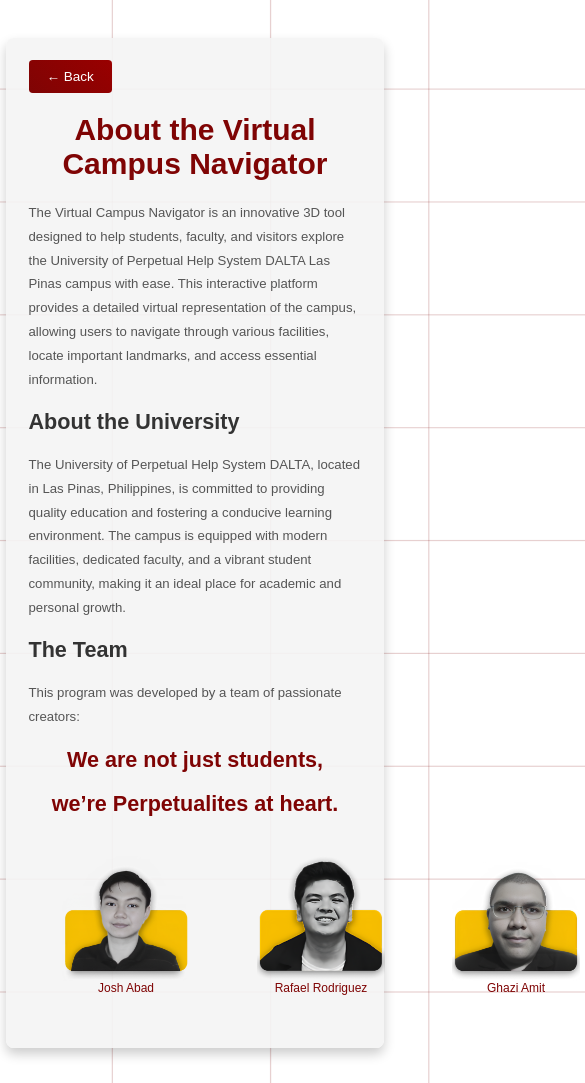
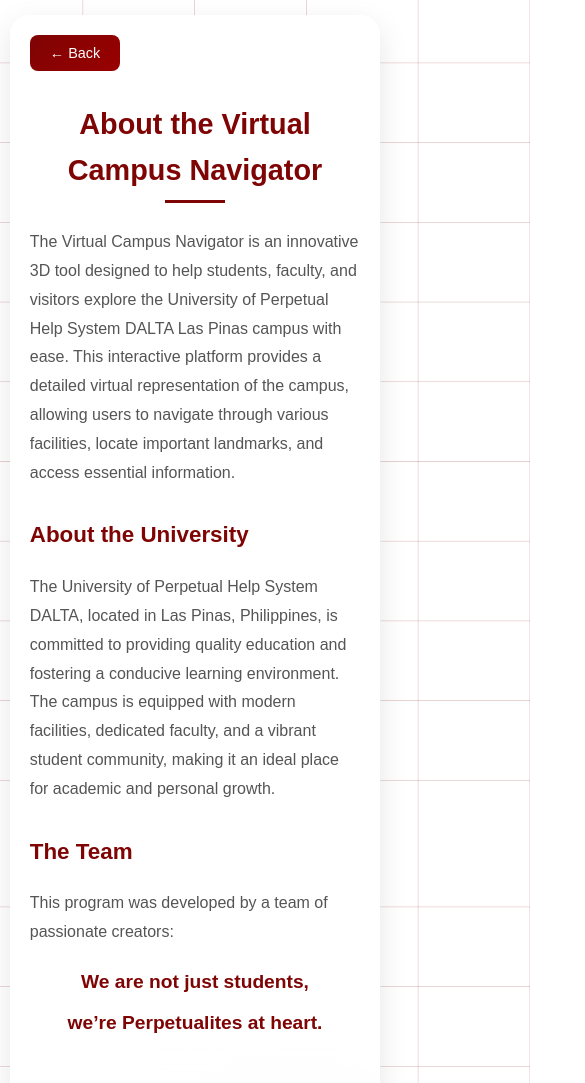
Before and after one commit to itzvlad21/uphsd-lp-campusnavigator, a website built with Vite: page about.html in a window 390 px wide. Shown: the top 1083 px of the page, 585 px wide, since content can reach past the window. Built offline with nearby package versions, Linux system fonts and the light colour scheme; sample sign-in values are in the browser's storage.

Commit message:
Update about.css

```diff
--- a/src/styles/about.css
+++ b/src/styles/about.css
@@ -1,144 +1,242 @@
-/* Base styles */
 :root {
     --primary-color: #7F0404;
-    --hover-color: #990000;
+    --primary-hover: #990000;
     --text-light: #ffffff;
     --text-dark: #333333;
     --background-light: #f9f9f9;
-    --spacing-sm: 10px;
-    --spacing-md: 20px;
-    --spacing-lg: 30px;
     --font-family: 'Poppins', sans-serif;
 }
 
+* {
+    margin: 0;
+    padding: 0;
+    box-sizing: border-box;
+}
+
 body {
+    font-family: var(--font-family);
     background-image: url('/assets/images/about-background.png');
     background-size: cover;
-    overflow-y: scroll;
-    font-family: 'Poppins', sans-serif;
-    zoom: 75%;
+    background-position: center;
+    background-attachment: fixed;
+    line-height: 1.6;
+    color: var(--text-dark);
+    min-height: 100vh;
+    display: flex;
+    flex-direction: column;
 }
 
-#about-page {
-    background-color: rgba(244, 244, 244, 0.9);
-    padding: 30px;
-    border-radius: 10px;
-    max-width: 800px;
-    margin: 50px auto;
-    box-shadow: 0 8px 16px rgba(0, 0, 0, 0.2);
-}
-
-/* Logo */
 #logo {
     position: fixed;
     display: flex;
     top: 20px;
     left: 20px;
-    width: clamp(40px, 8vw, 100%);
     gap: 10px;
-    height: auto;
     z-index: 1000;
 }
 
 #logo img {
     width: clamp(40px, 8vw, 70px);
+    height: auto;
+    transition: transform 0.3s ease;
+}
+
+#logo img:hover {
+    transform: scale(1.05);
+}
+
+#about-page {
+    background-color: rgba(255, 255, 255, 0.95);
+    margin: 40px auto;
+    padding: 40px;
+    border-radius: 20px;
+    max-width: 900px;
+    width: 90%;
+    box-shadow: 0 10px 30px rgba(0, 0, 0, 0.1);
+    backdrop-filter: blur(10px);
+}
+
+#back-button {
+    background: linear-gradient(135deg, var(--primary-color), var(--primary-hover));
+    color: white;
+    border: none;
+    padding: 12px 24px;
+    border-radius: 8px;
+    cursor: pointer;
+    font-size: 1rem;
+    margin-bottom: 30px;
+    transition: all 0.3s ease;
+    display: flex;
+    align-items: center;
+    gap: 8px;
+    width: fit-content;
+}
+
+#back-button:hover {
+    transform: translateY(-2px);
+    box-shadow: 0 5px 15px rgba(127, 4, 4, 0.3);
 }
 
 h1 {
-    color: #7F0404;
+    color: var(--primary-color);
+    font-size: clamp(1.8rem, 4vw, 2.5rem);
+    margin-bottom: 25px;
     text-align: center;
-    font-size: 2.5em;
+    position: relative;
+    padding-bottom: 15px;
+}
+
+h1::after {
+    content: '';
+    position: absolute;
+    bottom: 0;
+    left: 50%;
+    transform: translateX(-50%);
+    width: 100px;
+    height: 3px;
+    background: var(--primary-color);
 }
 
 h2 {
-    color: #333;
-    font-size: 1.8em;
+    color: var(--primary-color);
+    font-size: clamp(1.4rem, 3vw, 1.8rem);
+    margin: 30px 0 20px;
 }
 
 p {
+    color: #555;
+    font-size: clamp(1rem, 2vw, 1.1rem);
+    margin-bottom: 20px;
     line-height: 1.8;
-    color: #555;
-    font-size: 1.1em;
 }
 
-ul {
-    display: flex;
-    align-items: center;
-    list-style-type: none;
-    padding: 0;
+.team-section {
+    margin-top: 50px;
+    text-align: center;
 }
 
-ul li {
-    color: #7F0404;
-    padding: 15px;
-    margin: 10px 30px;
-    border-radius: 10px;
+.center.maroon {
+    color: var(--primary-color);
+    text-align: center;
+    font-size: clamp(1.2rem, 2.5vw, 1.6rem);
+    margin: 10px 0;
+}
+
+.team {
+    margin-top: 40px;
+}
+
+.team ul {
+    list-style: none;
+    display: grid;
+    grid-template-columns: repeat(auto-fit, minmax(200px, 1fr));
+    gap: 30px;
+    padding: 20px;
+}
+
+.team li {
     display: flex;
     flex-direction: column;
     align-items: center;
-    justify-content: center;
-    width: 100%;
-    max-width: 300px;
+    gap: 15px;
+    padding: 20px;
+    background: white;
+    border-radius: 15px;
+    transition: transform 0.3s ease;
 }
 
-ul li img {
-    width: 170px;
-    height: 170px;
+.team li:hover {
+    transform: translateY(-5px);
 }
 
-.center.maroon {
-    text-align: center;
-    color:#7F0404
+.team li img {
+    width: 150px;
+    height: 150px;
+    object-fit: cover;
+    transition: transform 0.3s ease;
 }
 
-#back-button {
-    display: block;
-    padding: 12px 24px;
-    background: linear-gradient(45deg, #7F0404, #990000);
-    color: white;
-    border: none;
-    border-radius: 5px;
-    cursor: pointer;
-    font-size: 18px;
-    transition: background-color 0.3s, transform 0.2s;
-}
-
-#back-button:hover {
-    background-color: #990000;
+.team li:hover img {
     transform: scale(1.05);
 }
 
+.team li span {
+    color: var(--primary-color);
+    font-weight: 600;
+    font-size: 1.1rem;
+}
+
 footer {
-    display: none;
-    background-color: var(--primary-color);
-    color: var(--text-light);
+    margin-top: auto;
+    padding: 20px;
     text-align: center;
-    padding: var(--spacing-md);
-    margin-top: var(--spacing-lg);
+    background-color: rgba(255, 255, 255, 0.9);
 }
 
 #copyright {
-    font-size: 0.9em;
+    color: var(--primary-color);
+    font-size: 0.9rem;
+}
+
+#logo-mobile {
+    display: none;
+    justify-content: center;
+    gap: 20px;
+    margin-top: 15px;
+}
+
+#logo-mobile img {
+    width: 50px;
+    height: auto;
 }
 
 @media (max-width: 768px) {
-
-    footer {
-        display: block;
-    }
-
     #logo {
         display: none;
     }
 
     #logo-mobile {
         display: flex;
-        justify-content: center;
-        gap: 20px;
-        padding-top: 10px;
     }
 
-    #logo-mobile img {
-        width: 50px;
+    #about-page {
+        margin: 20px auto;
+        padding: 25px;
+        width: 95%;
+    }
+
+    .team ul {
+        grid-template-columns: repeat(auto-fit, minmax(150px, 1fr));
+        gap: 20px;
+        padding: 10px;
+    }
+
+    .team li img {
+        width: 120px;
+        height: 120px;
     }
 }
+
+@media (max-width: 480px) {
+    #about-page {
+        padding: 20px;
+        margin: 15px auto;
+    }
+
+    .team ul {
+        grid-template-columns: 1fr;
+    }
+
+    h1 {
+        padding-bottom: 10px;
+    }
+
+    h1::after {
+        width: 60px;
+    }
+
+    #back-button {
+        padding: 10px 20px;
+        font-size: 0.9rem;
+    }
+}
```
